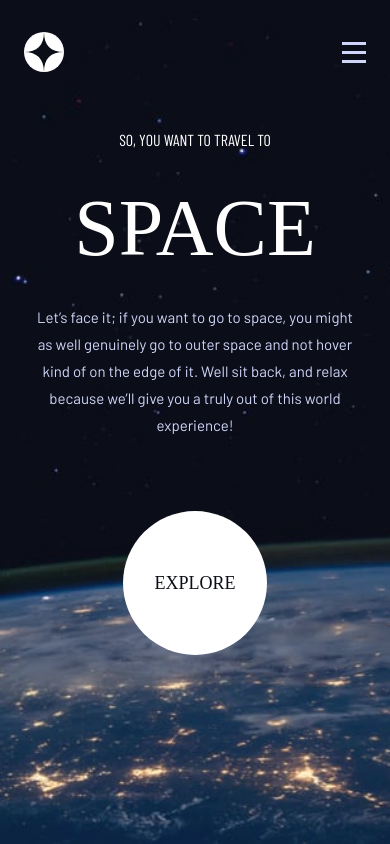
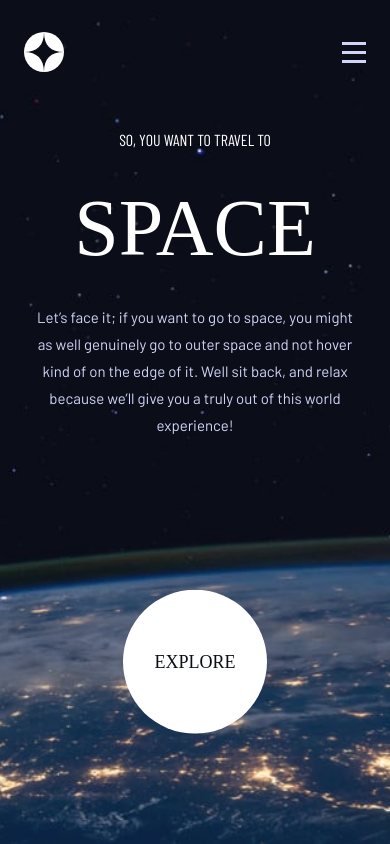
Before and after one commit to Yole-dev/Space_Tourism, a React (Vite) app: page / in a window 390 px wide. Built offline with nearby package versions, Linux system fonts and the light colour scheme; a web font is replaced by a local one.

Commit message:
fixed the responsiveness issue on the home page moving on to the crew page

```diff
--- /dev/null
+++ b/src/assets/hooks/useScreenHeight.jsx
@@ -0,0 +1,20 @@
+import { useState, useEffect } from "react";
+
+export function useScreenHeight() {
+  const [height, setHeight] = useState(window.innerHeight);
+
+  useEffect(
+    function () {
+      function handleResize() {
+        setHeight(window.innerHeight);
+      }
+
+      window.addEventListener("resize", handleResize);
+
+      return () => window.removeEventListener("resize", handleResize);
+    },
+    [height]
+  );
+
+  return { height };
+}
--- a/src/assets/pages/Destination.jsx
+++ b/src/assets/pages/Destination.jsx
@@ -21,7 +21,6 @@ import lineTablet from "../images/destination/line2.png";
 import lineDesktop from "../images/destination/line3.png";
 
 // Destinations data
-
 const destinations = [
   {
     id: "moon",
@@ -84,7 +83,7 @@ export default function Destination() {
 
   return (
     <section
-      className="w-full min-h-svh bg-cover bg-center bg-no-repeat flex flex-col items-center text-white pt-[7rem] md:pt-[9.5rem]  xl:min-h-[888px] xl:pt-[12rem] "
+      className="w-full min-h-svh bg-cover bg-center bg-no-repeat flex flex-col items-center text-white pt-[7rem] md:pt-[9.5rem]  xl:min-h-[1024px] xl:pt-[12rem] "
       style={backgroundStyle}
     >
       <PageContent />
@@ -124,7 +123,7 @@ function HeroSection({ destination }) {
       <img
         src={destination.image}
         alt="planetry body image"
-        className=" w-[150px] h-[150px] md:w-[300px] md:h-[300px] xl:w-[480px] xl:h-[480px]"
+        className=" w-[150px] h-[150px] animate-[spin_20s_linear_infinite] md:w-[300px] md:h-[300px] xl:w-[480px] xl:h-[480px]"
       />
     </div>
   );
--- a/src/assets/pages/Home.jsx
+++ b/src/assets/pages/Home.jsx
@@ -1,5 +1,7 @@
 // imported custom hooks
 import { useResponsiveBackground } from "../hooks/useResponsiveBackground";
+import { useScreenWidth } from "../hooks/useScreenWidth";
+import { useScreenHeight } from "../hooks/useScreenHeight";
 
 // imported images
 import mobileBackground from "../images/home/background-home-mobile.jpg";
@@ -14,20 +16,40 @@ export default function Home() {
   };
 
   const { backgroundStyle } = useResponsiveBackground(backgrounds);
+  const { width } = useScreenWidth();
+  const { height } = useScreenHeight();
 
   return (
     <section
-      className="w-full min-h-svh bg-cover bg-no-repeat text-white pt-[8rem] md:pt-[11rem] xl:pt-[15rem] xl:min-h-[888px] "
+      className={`w-full h-dvh bg-cover bg-center bg-no-repeat text-white pt-[5rem] ${
+        width >= 390 ? "pt-[8rem]" : ""
+      } md:max-h-[1024px] md:pt-[11rem] xl:pt-[13rem] ${
+        height > 800 ? "xl:pt-[21rem]" : ""
+      } `}
       style={backgroundStyle}
     >
-      <PageContent />
+      <PageContent width={width} height={height} />
     </section>
   );
 }
 
-function PageContent() {
+function PageContent({ width, height }) {
   return (
-    <section className="w-full flex flex-col items-center gap-[4.5rem] md:gap-[3.5rem] xl:flex-row xl:justify-evenly xl:gap-[0] ">
+    <section
+      className={`w-full flex flex-col items-center gap-[4.5rem] ${
+        width <= 360
+          ? "gap-[9rem]"
+          : width === 390
+          ? "gap-[10rem]"
+          : width === 412
+          ? "gap-[13rem]"
+          : width === 430
+          ? "gap-[15rem]"
+          : ""
+      } md:gap-[3.5rem] xl:flex-row xl:justify-evenly xl:gap-[0] ${
+        height > 800 ? "xl:gap-[10rem]" : ""
+      } `}
+    >
       <div className="uppercase w-[80%] flex flex-col gap-[1rem] items-center text-center xl:items-start xl:text-justify xl:w-[auto] xl:gap-[0.7rem] ">
         <p className=" font-barlow-condensed font-[200] text-[16px] tracking-[15%] md:text-[28px] md:tracking-[4px] ">
           so, you want to travel to
@@ -43,7 +65,7 @@ function PageContent() {
         </p>
       </div>
 
-      <div className=" w-[144px] h-[144px] flex justify-center items-center bg-white round rounded-full md:w-[272px] md:h-[272px]">
+      <div className=" w-[144px] h-[144px] flex justify-center items-center bg-white round rounded-full animate-soft-bounce coursor-pointer md:w-[272px] md:h-[272px]">
         <p className="font-bellefair text-[18px] uppercase text-custom-black md:text-[32px]  ">
           explore
         </p>
--- a/src/components/Layout.jsx
+++ b/src/components/Layout.jsx
@@ -115,7 +115,7 @@ function TabletNavBar() {
       <div className="flex ps-[2rem] justify-between items-center">
         <img src={logo} alt="company logo" className="h-[48px] w-[48px]" />
 
-        <div className="w-[86%] h-[100px] flex justify-end items-end pe-[2rem] backdrop-blur-2xl bg-white/10">
+        <div className="w-[640px] h-[96px] flex justify-end items-end pe-[2rem] backdrop-blur-2xl bg-white/10">
           <ul className="flex gap-[2rem] items-start">
             {navItems.map((item, i) => (
               <li
@@ -144,13 +144,13 @@ function TabletNavBar() {
 
 function DesktopNavBar() {
   return (
-    <section className="z-[99] pt-[2.5rem] absolute flex flex-col w-full ">
+    <section className="z-[99] pt-[1.7rem] absolute flex flex-col w-full ">
       <div className="w-full flex ps-[3rem] justify-between items-center">
         <img src={logo} alt="company logo" className="h-[48px] w-[48px]" />
 
         <img src={navLine} alt="a line" className="relative left-[3rem]" />
 
-        <div className="w-[55%] h-[100px] flex justify-end items-end pe-[4rem] backdrop-blur-[2rem] bg-white/10">
+        <div className="w-[736px] h-[96px] flex justify-end items-end pe-[4rem] backdrop-blur-[2rem] bg-white/10">
           <ul className="flex gap-[3rem] items-start">
             {navItems.map((item, i) => (
               <li
--- a/src/index.css
+++ b/src/index.css
@@ -17,3 +17,19 @@
   --color-custom-black: #0b0d17;
   --color-custom-fade: #d0d6f9;
 }
+
+/* Custom animation  */
+
+@theme {
+  --animate-soft-bounce: soft-bounce 1.5s ease-in-out infinite;
+
+  @keyframes soft-bounce {
+    0%,
+    100% {
+      transform: translateY(0);
+    }
+    50% {
+      transform: translateY(-8%);
+    }
+  }
+}
```
